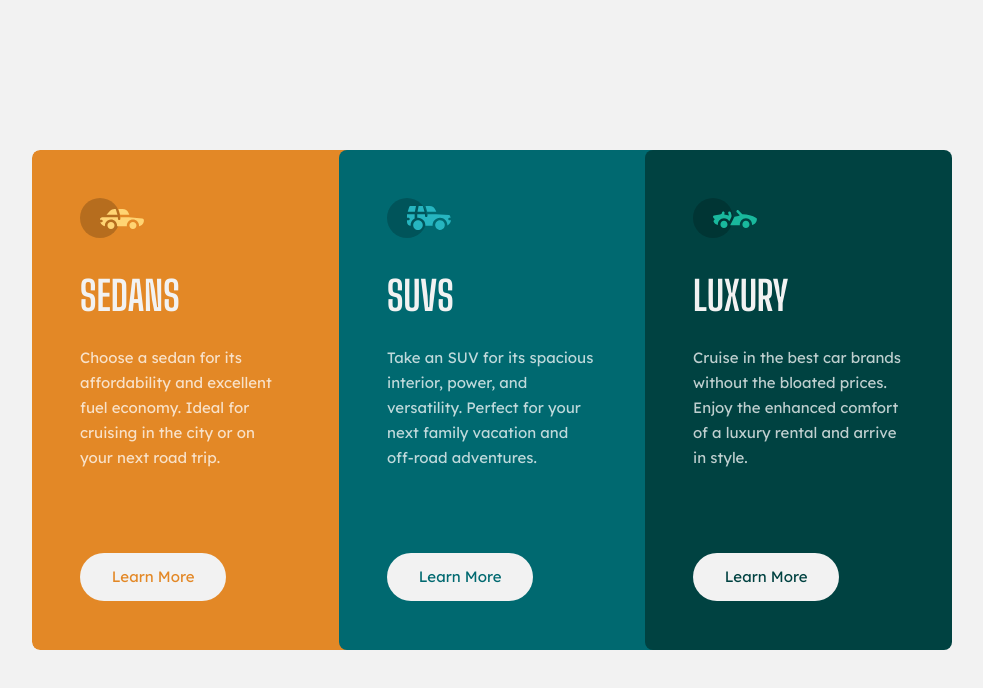
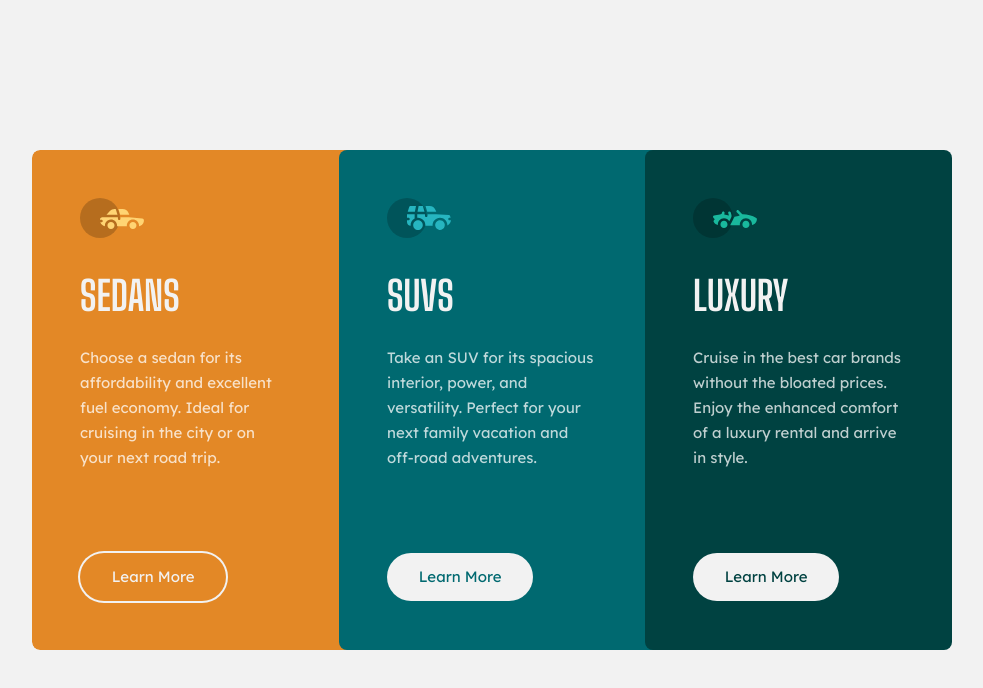
Before and after one commit to jemeneradev/frontendmentor_challenge_column_preview_card_component, a Next.js app: page / in a window 1280 px wide. In both pictures the pointer is over the element 301 px from the left and 577 px from the top of the page. Shown: the top 688 px of the page, without its empty margins (148-1131 px from the left). Built offline with nearby package versions, Linux system fonts and the light colour scheme.

Commit message:
added button hover state.

```diff
--- a/styles/Card.module.css
+++ b/styles/Card.module.css
@@ -61,11 +61,21 @@
   margin-top: 25px;
 }
 
+.learn:hover {
+  background-color: transparent;
+  -webkit-box-shadow: 0px 0px 0px 2px hsl(0, 0%, 95%);
+  box-shadow: 0px 0px 0px 2px hsl(0, 0%, 95%);
+}
+
 .learn_a {
   position: absolute;
   top: 11px;
   left: 22px;
   width: 70%;
+}
+
+.learn:hover > .learn_a {
+  color: hsl(0, 0%, 95%) !important;
 }
 
 @media (min-width:920px) {
--- a/styles/globals.css
+++ b/styles/globals.css
@@ -12,5 +12,4 @@ body {
         margin: 0;
         height: 100vh;
     }
-
 }
```
